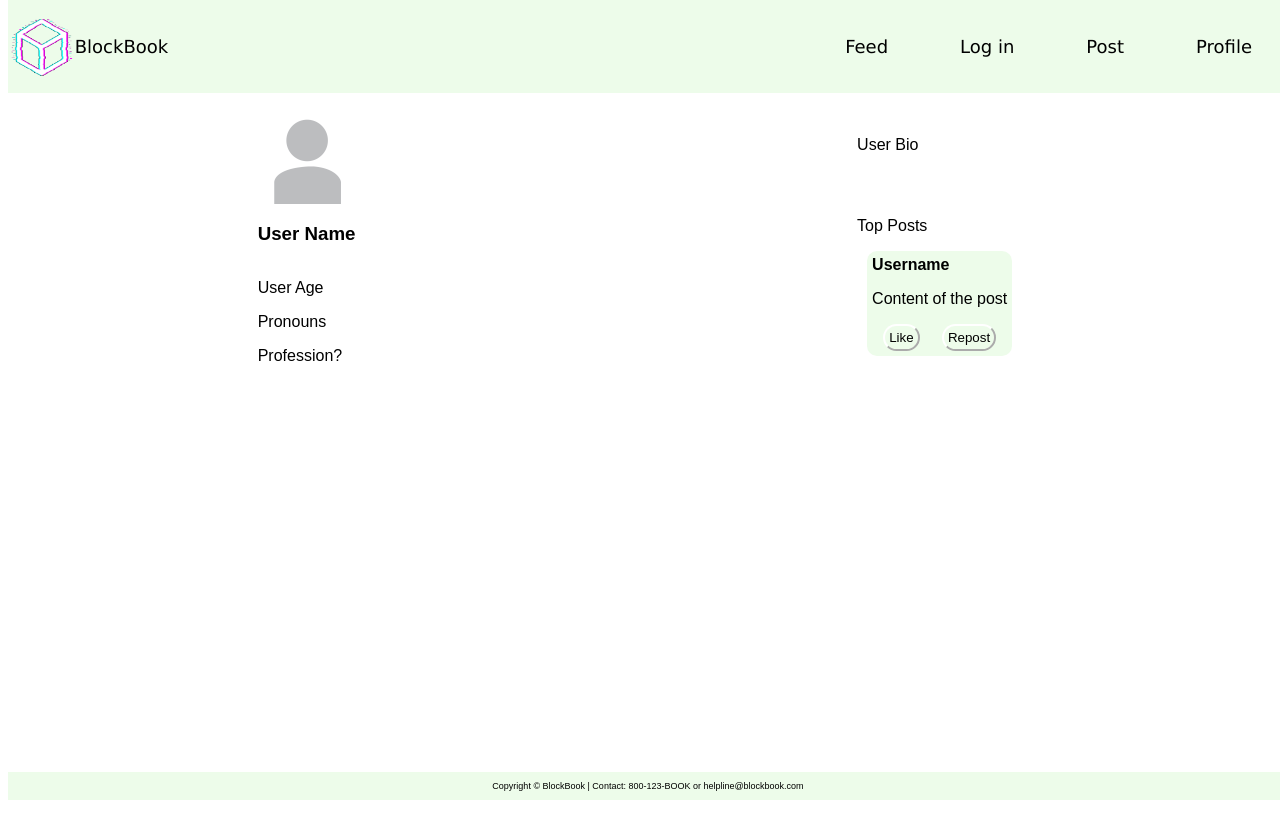
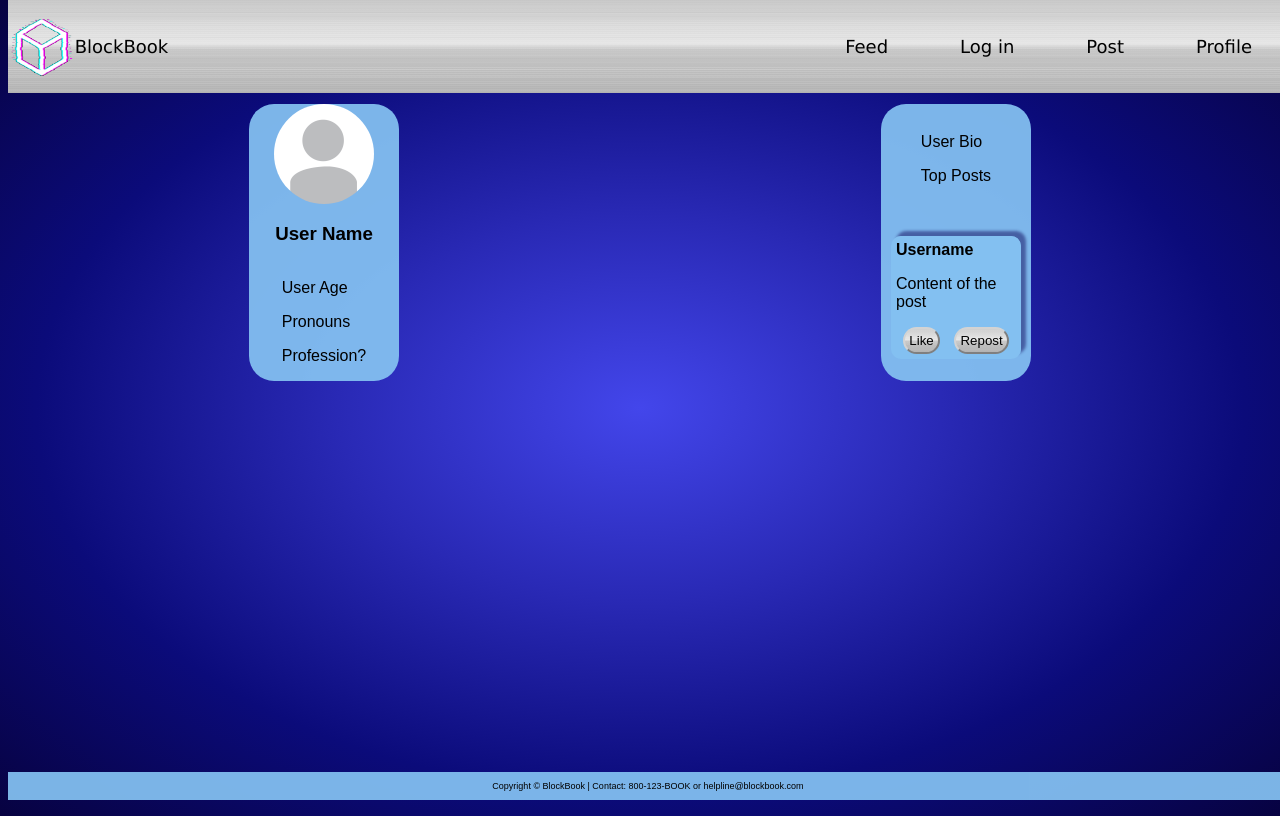
Before and after one commit to gigicu01/BlockBookApp, a React (Create React App) app: page /profile in a window 1280 px wide. Built offline with nearby package versions, Linux system fonts and the light colour scheme.

Commit message:
Various CSS and HTML changes

```diff
--- a/src/index.css
+++ b/src/index.css
@@ -1,6 +1,6 @@
 html{
   font-family: Arial, Helvetica, sans-serif;
-  background-color: rgb(255, 255, 255);
+  background: -webkit-radial-gradient(rgb(67, 70, 235),rgb(41, 41, 181),rgb(11, 11, 122),rgb(7, 2, 65));
 }
 
 .appContainer{
@@ -19,8 +19,14 @@
   position: fixed;
   top:0;
   width: 100%;
-  background-color: rgb(237, 252, 234);
-  display: flex;
+  background-image: -webkit-repeating-linear-gradient(top, hsla(0,0%,100%,0) 0%, hsla(0,0%,100%,0)   6%, hsla(0,0%,100%, .1) 7.5%),
+  -webkit-repeating-linear-gradient(top, hsla(0,0%,  0%,0) 0%, hsla(0,0%,  0%,0)   4%, hsla(0,0%,  0%,.03) 4.5%),
+  -webkit-repeating-linear-gradient(top, hsla(0,0%,100%,0) 0%, hsla(0,0%,100%,0) 1.2%, hsla(0,0%,100%,.15) 2.2%),
+
+  linear-gradient(180deg, hsl(0,0%,78%)  0%,
+  hsl(0,0%,90%) 47%,
+  hsl(0,0%,78%) 53%,
+  hsl(0,0%,70%)100%);  display: flex;
   justify-content: space-between;
   font-family: 'Lucida Sans', 'Lucida Sans Regular', 'Lucida Grande', 'Lucida Sans Unicode', Geneva, Verdana, sans-serif;
   font-size: large;
@@ -40,7 +46,7 @@
 }
 
 a:hover {
-  color: rgb(36, 100, 58);
+  color: rgb(0, 170, 255);
 }
 
 .navImg{
@@ -52,7 +58,7 @@
   position: fixed;
   bottom: 0;
   width: 100%;
-  background-color: rgb(237, 252, 234);
+  background-color: rgba(132, 193, 242, 0.934);
   text-align: center;
   font-size:xx-small;
  }
@@ -69,7 +75,8 @@
   margin: 10px;
   padding: 5px;
   border-radius: 10px;
-  background-color: rgb(237, 252, 234);
+  background-color: rgba(132, 193, 242, 0.934);
+  box-shadow: 5px -5px 3px rgba(10, 2, 84, 0.484);
  }
 
  .interactives{
@@ -78,20 +85,34 @@
  }
 
  .interactives button {
-  background-color: rgb(237, 252, 234);
+  background-image: -webkit-repeating-linear-gradient(top, hsla(0,0%,100%,0) 0%, hsla(0,0%,100%,0)   6%, hsla(0,0%,100%, .1) 7.5%),
+  -webkit-repeating-linear-gradient(top, hsla(0,0%,  0%,0) 0%, hsla(0,0%,  0%,0)   4%, hsla(0,0%,  0%,.03) 4.5%),
+  -webkit-repeating-linear-gradient(top, hsla(0,0%,100%,0) 0%, hsla(0,0%,100%,0) 1.2%, hsla(0,0%,100%,.15) 2.2%),
+
+  linear-gradient(180deg, hsl(0,0%,78%)  0%,
+  hsl(0,0%,90%) 47%,
+  hsl(0,0%,78%) 53%,
+  hsl(0,0%,70%)100%);  display: flex;
   border-radius:20px;
   padding: 4px;
-  border-color: white;
+  border-color: lightgray;
+ }
+
+ button:hover {
+  color:rgb(67, 70, 235)
  }
 
  form{
-  display: flex;
+  background-color:rgb(13, 125, 223);
+  display:flex;
   flex-direction: column;
   margin-top: 6em;
   justify-content: center;
   align-items: center;
   border: 10px;
+
  }
+
 
  .postbox {
   display: flex;
@@ -102,7 +123,7 @@
  .postWrapper {
   height: 500px;
   width: 600px;
-  background-color: rgb(237, 252, 234);
+  background-color: rgb(13, 125, 223);
   display: flex;
   align-items: center;
   justify-content: center;
@@ -133,7 +154,20 @@
  }
 
  .profCol{
+    background-color: rgba(132, 193, 242, 0.934);
+    width: 150px;
+    border-radius: 25px;
+    align-items: center;
     display:flex;
     flex-direction: column;
     justify-content: space-around;
   }
+
+  .profImg{
+    display: inline-block;
+    position: relative;
+    width: 100px; height: 100px;
+    overflow: hidden;
+    border-radius: 50%;
+
+  }
--- a/src/pages/Profile.tsx
+++ b/src/pages/Profile.tsx
@@ -9,7 +9,7 @@
     return (
         <div className='profileMain'>
             <div className='profCol'>
-                <img src="profile_placeholder.png" alt="Default Avatar" height="100"/>
+                <img className='profImg' src="profile_placeholder.png" alt="Default Avatar" height="100"/>
                 <h3>User Name</h3>
                 <div>
                     <p>User Age</p>
@@ -21,9 +21,9 @@
             <div className='profCol'>
                 <div>
                     <p>User Bio</p>
+                    <p>Top Posts</p>
                 </div>
                 <div>
-                    <p>Top Posts</p>
                     <div className='post'>
                         <span style={{ fontWeight: 'bold' }}>Username</span>
                         <p>Content of the post</p>
--- a/src/pages/signupPage.tsx
+++ b/src/pages/signupPage.tsx
@@ -58,7 +58,8 @@
           label="Email"
           type="email"
           autoComplete="email"
-          variant="outlined"
+          variant="standard"
+          color="primary"
         />
       </div>
       <div>
@@ -67,11 +68,11 @@
           label="Password"
           type="password"
           autoComplete="new-password"
-          variant="outlined"
+          variant="standard"
         />
       </div>
 
-      <Button type="submit">
+      <Button type="submit" variant="text">
           Sign up
         </Button>
     </form>
```
